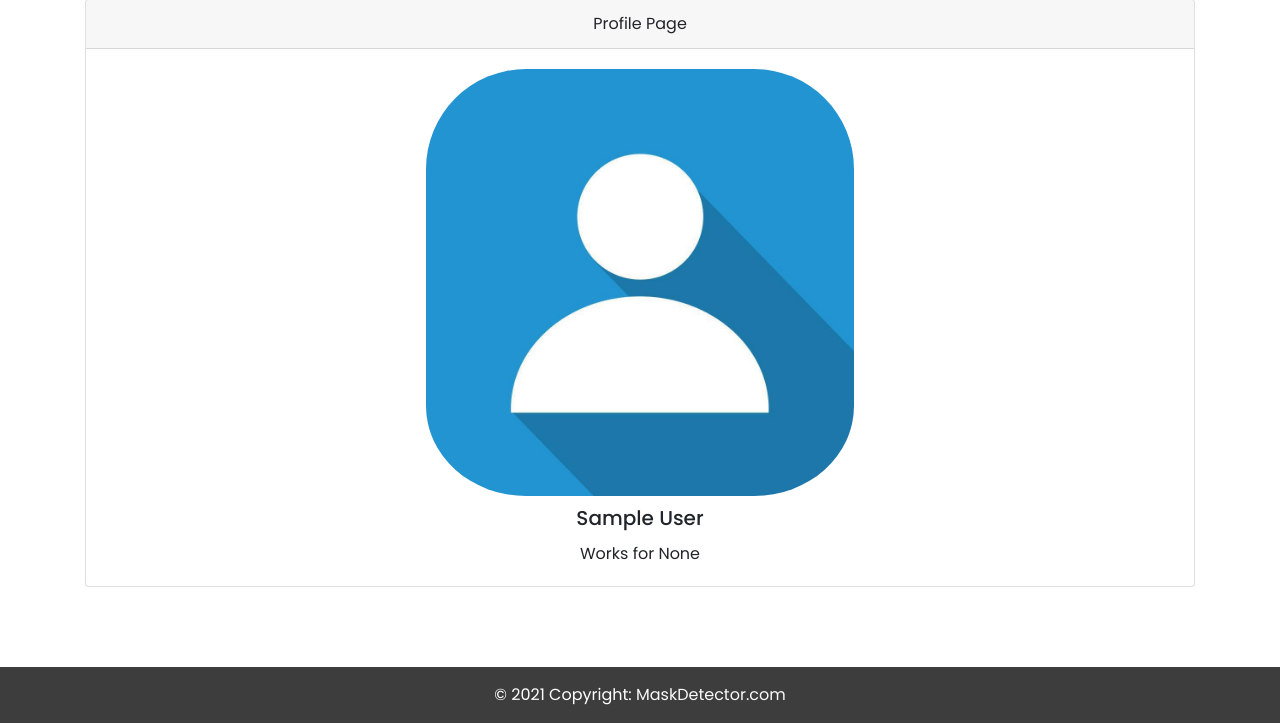
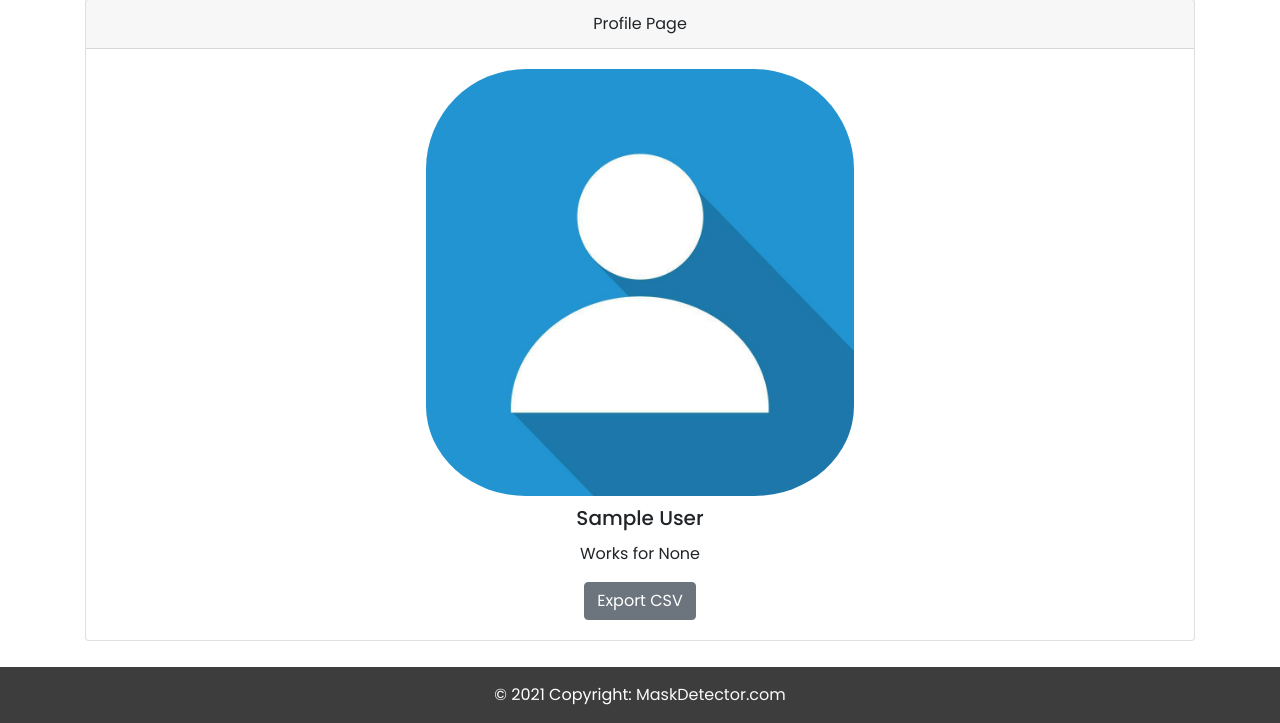
Before and after one commit to Maddie02/mask-detector, a Django app: page /profile/ in a window 1280 px wide. Shown: the part 77-800 px from the top of the page. Run offline with Django 3.2, Linux system fonts and the light colour scheme; the visitor is signed in with stand-in values (Sample User, id 1); some libraries are stand-ins or nearby versions.

Commit message:
[New] Added button for exporting csv file

```diff
--- a/mask_detect/accounts/templates/accounts/profile.html
+++ b/mask_detect/accounts/templates/accounts/profile.html
@@ -18,6 +18,7 @@
             {% endif %}
             <h5 class="card-title">{{ user.first_name }}&nbsp;{{ user.last_name }}</h5>
             <p class="card-text">Works for {{ user.company }}</p>
+            <a href={% url 'export-csv' %} class="btn btn-secondary">Export CSV</a>
         </div>
     </div>
 </div>
```
